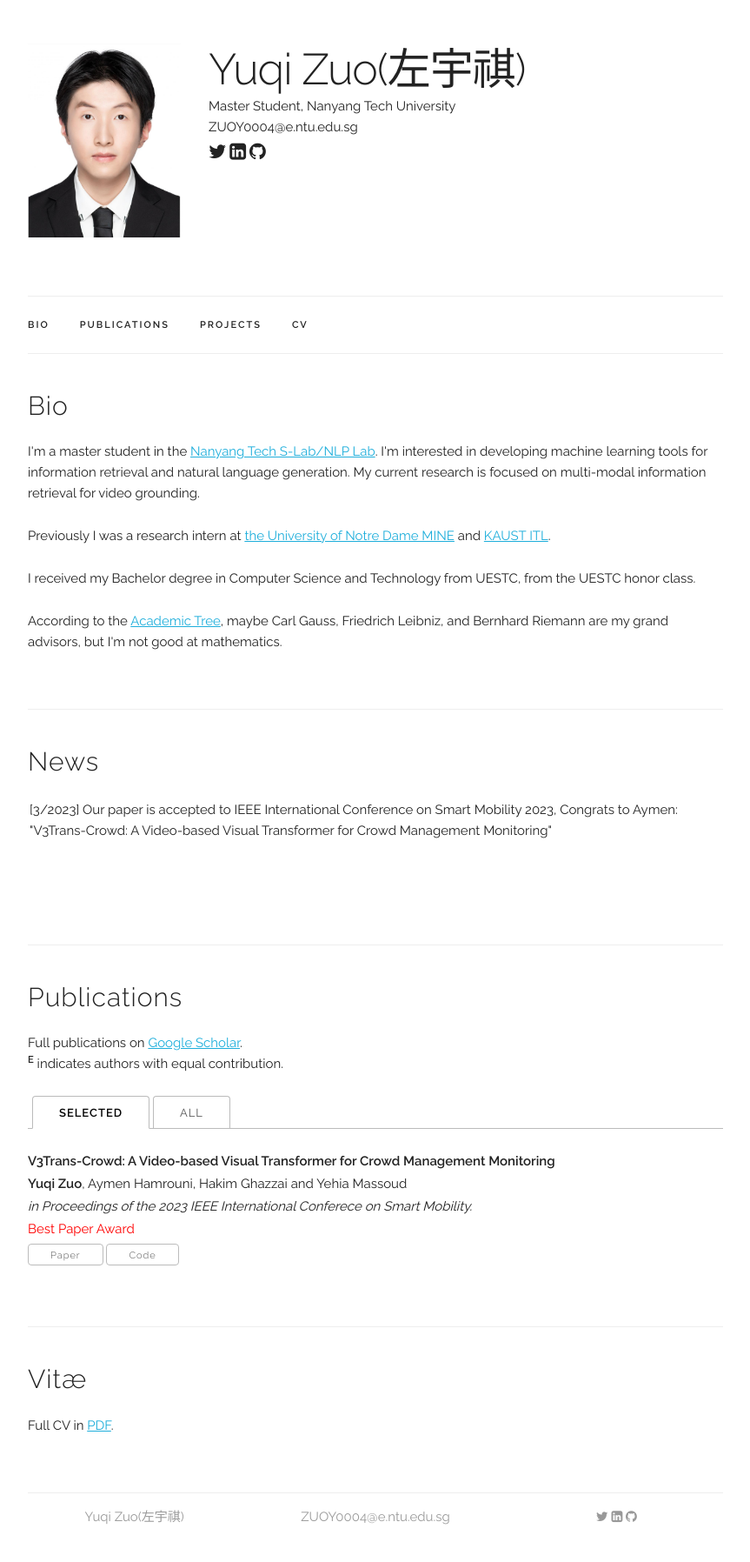
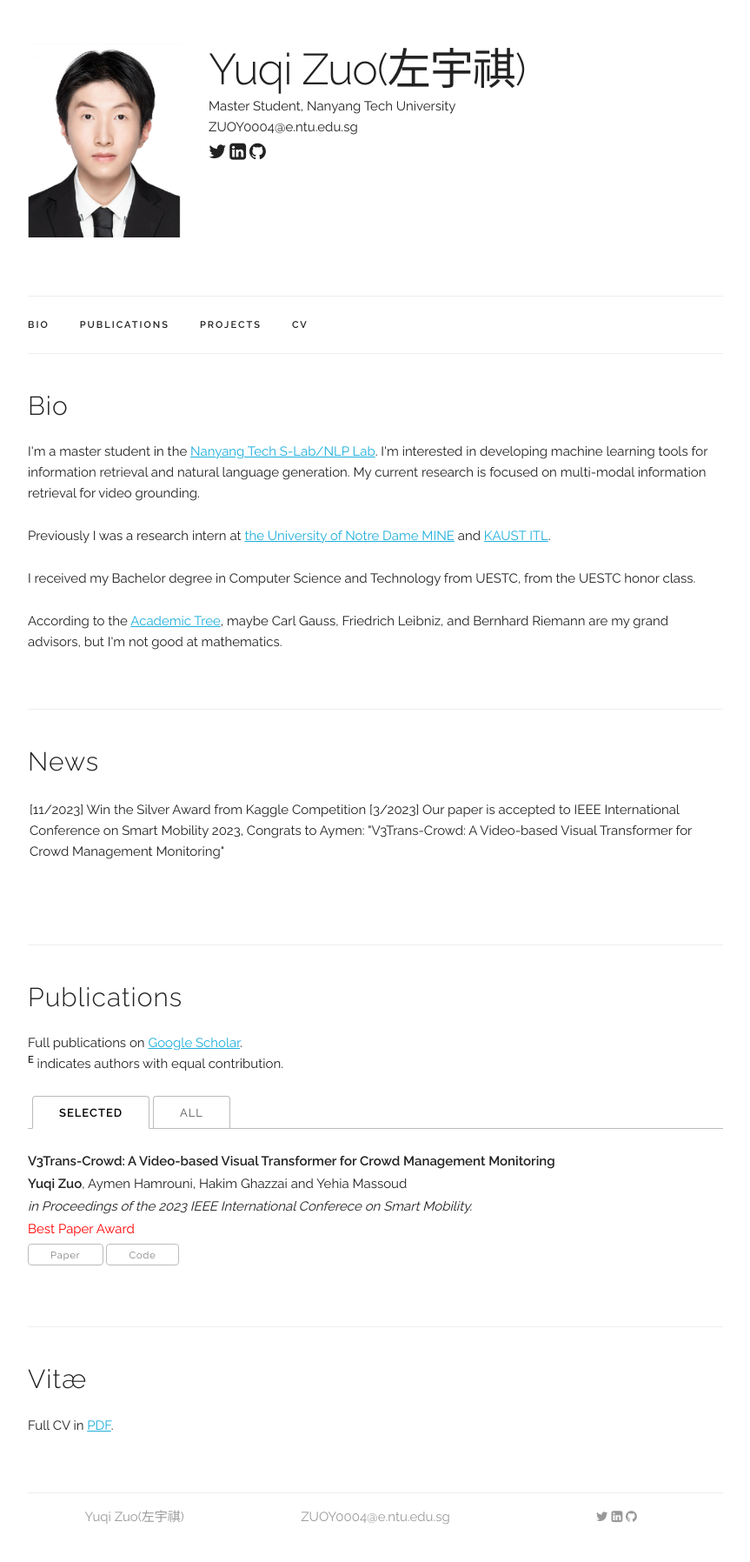
Before and after one commit to zyqdzkd/zyqdzkd.github.io, a Jekyll site: the page built from index.html, in a window 1280 px wide. Shown: the whole page at 87% size, without its empty margins (208-1071 px from the left). Built offline with Jekyll 4.4.1, drawn with Linux system fonts in a browser that asks for light colours.

Commit message:
Update index.html

```diff
--- a/index.html
+++ b/index.html
@@ -27,6 +27,7 @@ title: Personal Webpage
   <UL style="list-style-type: none; padding: 2px; overflow-y: scroll; height:100px;">
 
     <li>
+      [11/2023] Win the Silver Award from Kaggle Competition
       [3/2023] Our paper is accepted to IEEE International Conference on Smart Mobility 2023, Congrats to Aymen:
        "V3Trans-Crowd: A Video-based Visual Transformer for Crowd Management Monitoring"
     </li>
```
